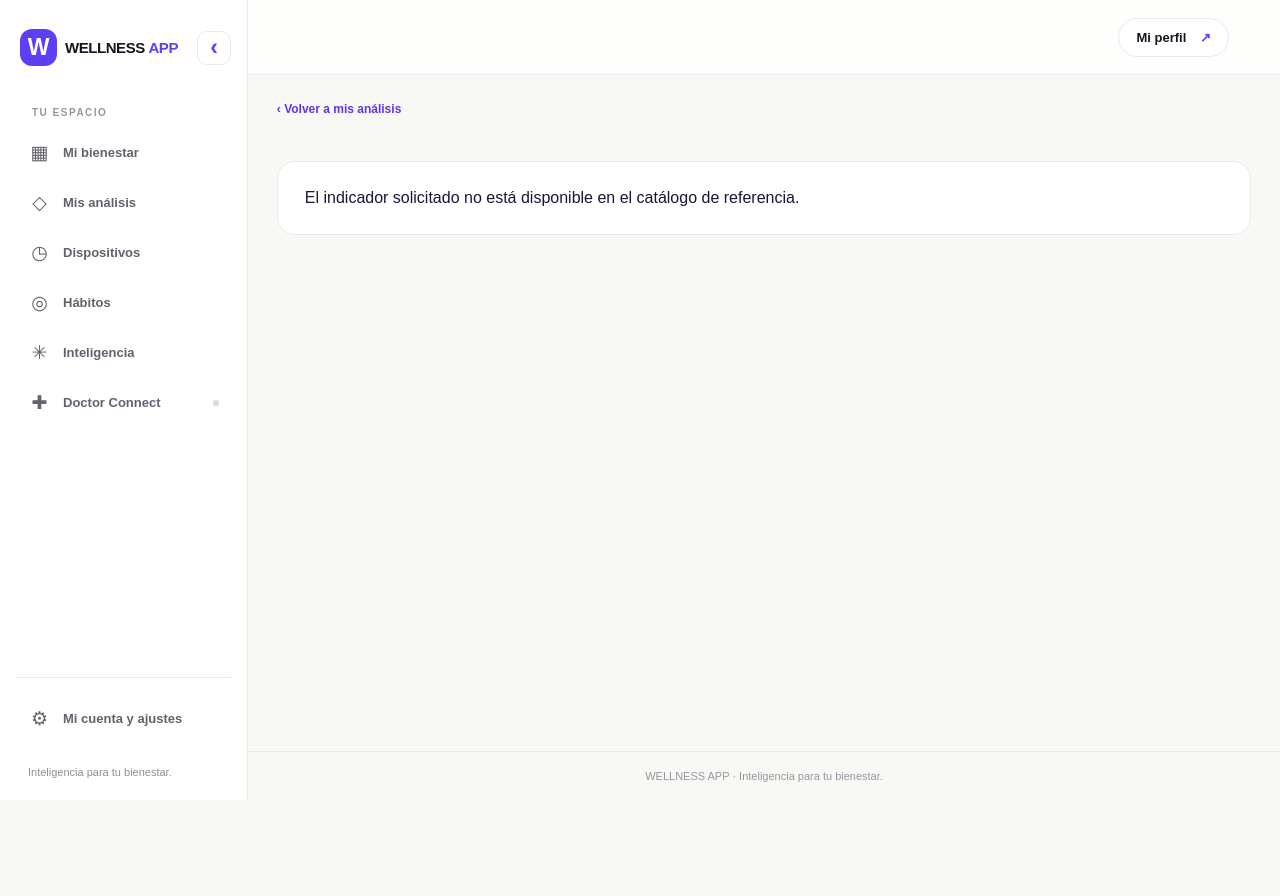
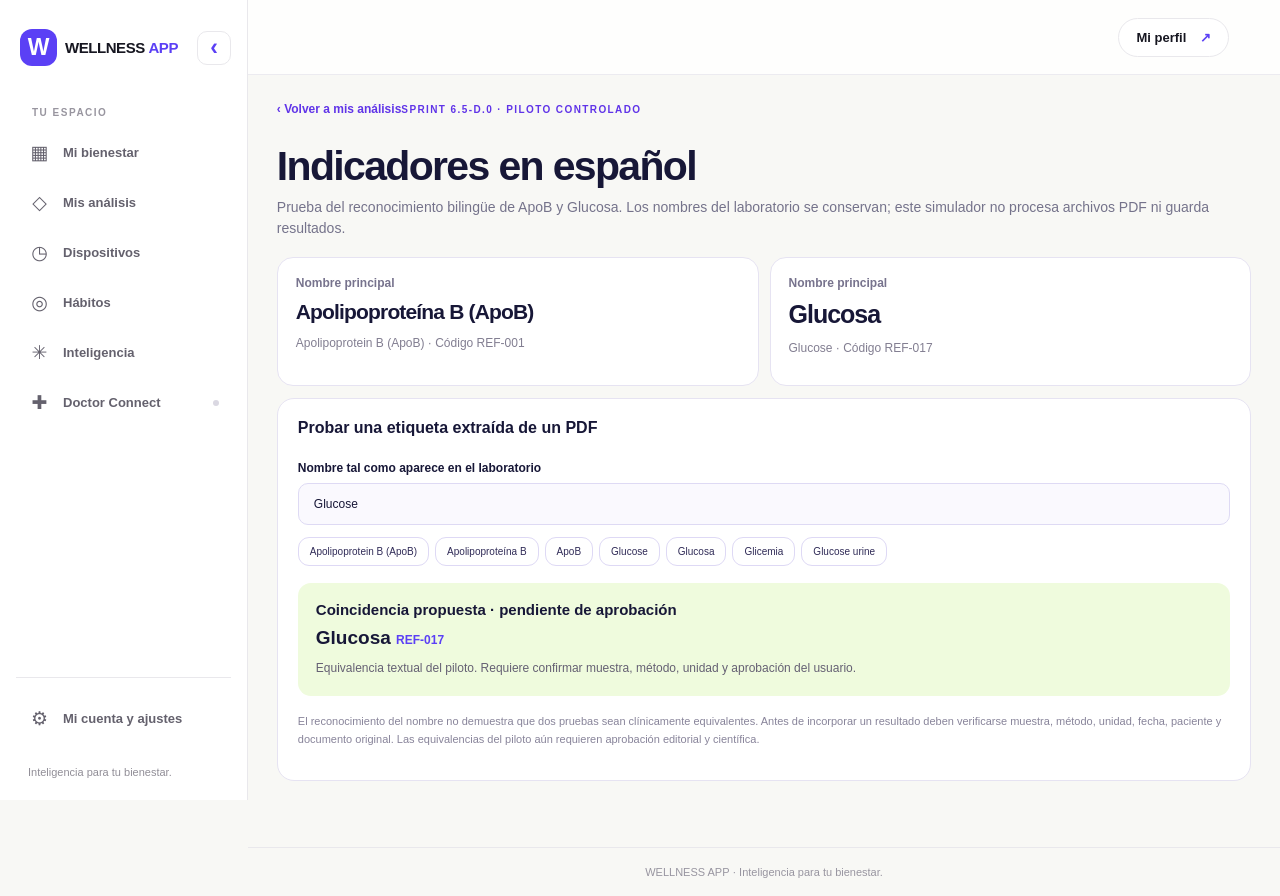
Before and after one commit to papasinfrontera/wellness-app-platform-MVP, a Next.js app: page /mi-analisis/piloto-idiomas in a window 1280 px wide. Before the commit the page ends 800 px from the top, so only its background shows below. Built offline with nearby package versions, Linux system fonts and the light colour scheme.

Commit message:
feat(6.5-D.0): bilingual label review simulator with explicit no-import safeguards

```diff
--- /dev/null
+++ b/src/app/(dashboard)/mi-analisis/piloto-idiomas/page.tsx
@@ -0,0 +1,31 @@
+"use client";
+import {useMemo,useState} from "react";
+import {recognizePilotLabel} from "../../../../lib/indicator-label-pilot";
+import "../analisis.css";
+const examples=["Apolipoprotein B (ApoB)","Apolipoproteína B","ApoB","Glucose","Glucosa","Glicemia","Glucose urine"];
+export default function PilotPage(){
+ const [label,setLabel]=useState("Glucose");
+ const result=useMemo(()=>recognizePilotLabel(label),[label]);
+ return <main className="wa-page wa-detail-shell">
+  <a className="wa-back" href="/mi-analisis">‹ Volver a mis análisis</a>
+  <span className="wa-eyebrow">SPRINT 6.5-D.0 · PILOTO CONTROLADO</span>
+  <h1 className="wa-detail-title">Indicadores en español</h1>
+  <p className="wa-subtitle">Prueba del reconocimiento bilingüe de ApoB y Glucosa. Los nombres del laboratorio se conservan; este simulador no procesa archivos PDF ni guarda resultados.</p>
+  <section className="wa-detail-metrics" style={{gridTemplateColumns:"repeat(auto-fit,minmax(235px,1fr))"}}>
+   <article className="wa-detail-metric"><h3>Nombre principal</h3><strong style={{fontSize:21}}>Apolipoproteína B (ApoB)</strong><p className="wa-future">Apolipoprotein B (ApoB) · Código REF-001</p></article>
+   <article className="wa-detail-metric"><h3>Nombre principal</h3><strong style={{fontSize:25}}>Glucosa</strong><p className="wa-future">Glucose · Código REF-017</p></article>
+  </section>
+  <section className="wa-range-card">
+   <h2>Probar una etiqueta extraída de un PDF</h2>
+   <label htmlFor="pilot-lab-name" style={{display:"block",fontWeight:700,fontSize:12,marginBottom:8}}>Nombre tal como aparece en el laboratorio</label>
+   <input id="pilot-lab-name" type="text" value={label} maxLength={180} onChange={e=>setLabel(e.target.value)} className="wa-search" style={{margin:"0 0 12px"}} />
+   <div className="wa-pills" style={{marginBottom:17}}>{examples.map(item=><button key={item} type="button" className="wa-pill" onClick={()=>setLabel(item)}>{item}</button>)}</div>
+   <div style={{background:result.status==="candidate"?"#EFFBDD":"#F7F4FB",borderRadius:13,padding:18}}>
+    <strong style={{display:"block",fontSize:15}}>{result.status==="candidate"?"Coincidencia propuesta · pendiente de aprobación":"Revisión manual requerida"}</strong>
+    {result.status==="candidate"&&<p style={{fontSize:19,fontWeight:800,margin:"9px 0 3px"}}>{result.name_es} <span style={{fontSize:12,color:"#5B40F5"}}>{result.code}</span></p>}
+    <p style={{fontSize:12,color:"#656073",lineHeight:1.7,margin:"9px 0 0"}}>{result.reason}</p>
+   </div>
+   <p className="wa-disclaimer">El reconocimiento del nombre no demuestra que dos pruebas sean clínicamente equivalentes. Antes de incorporar un resultado deben verificarse muestra, método, unidad, fecha, paciente y documento original. Las equivalencias del piloto aún requieren aprobación editorial y científica.</p>
+  </section>
+ </main>
+}
```
